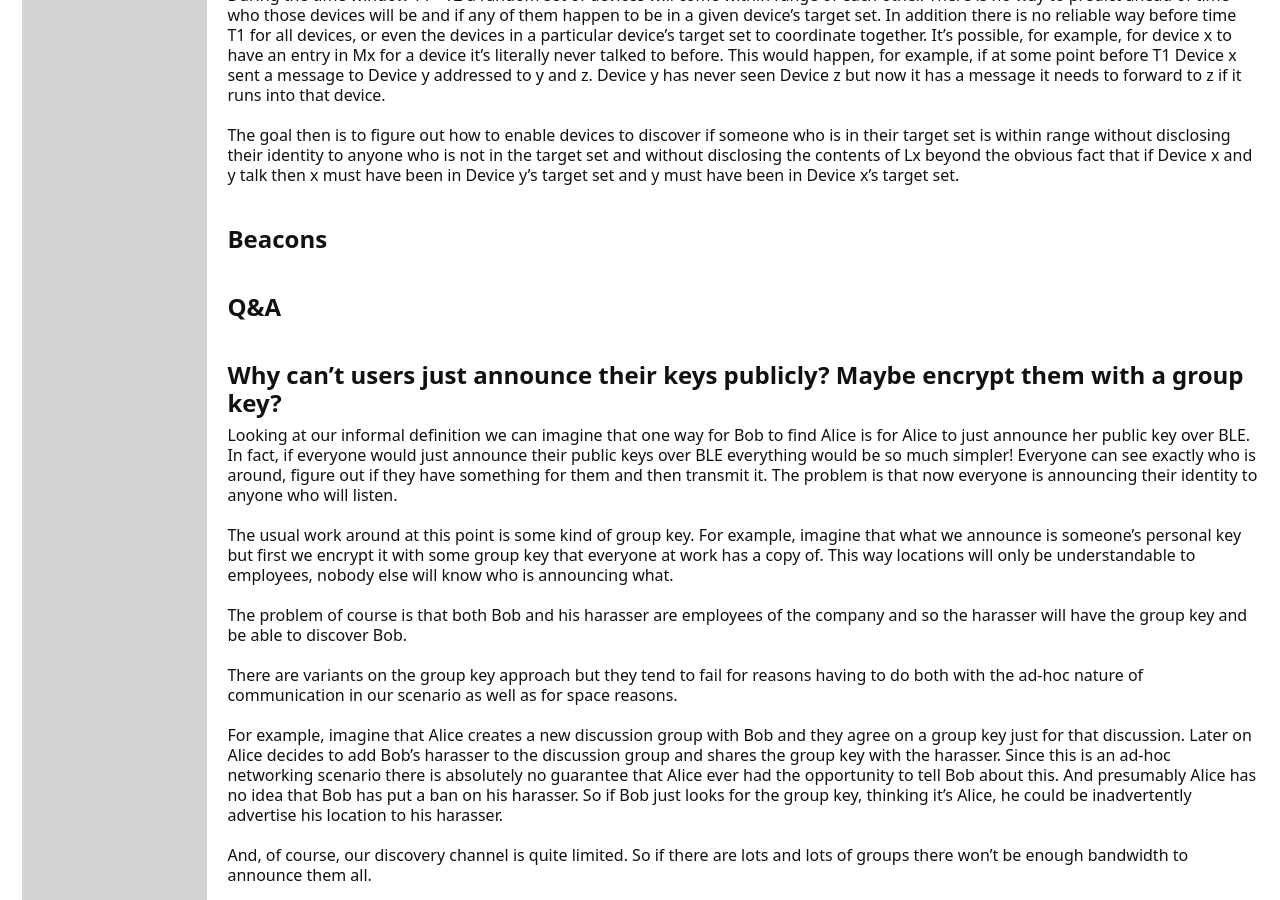
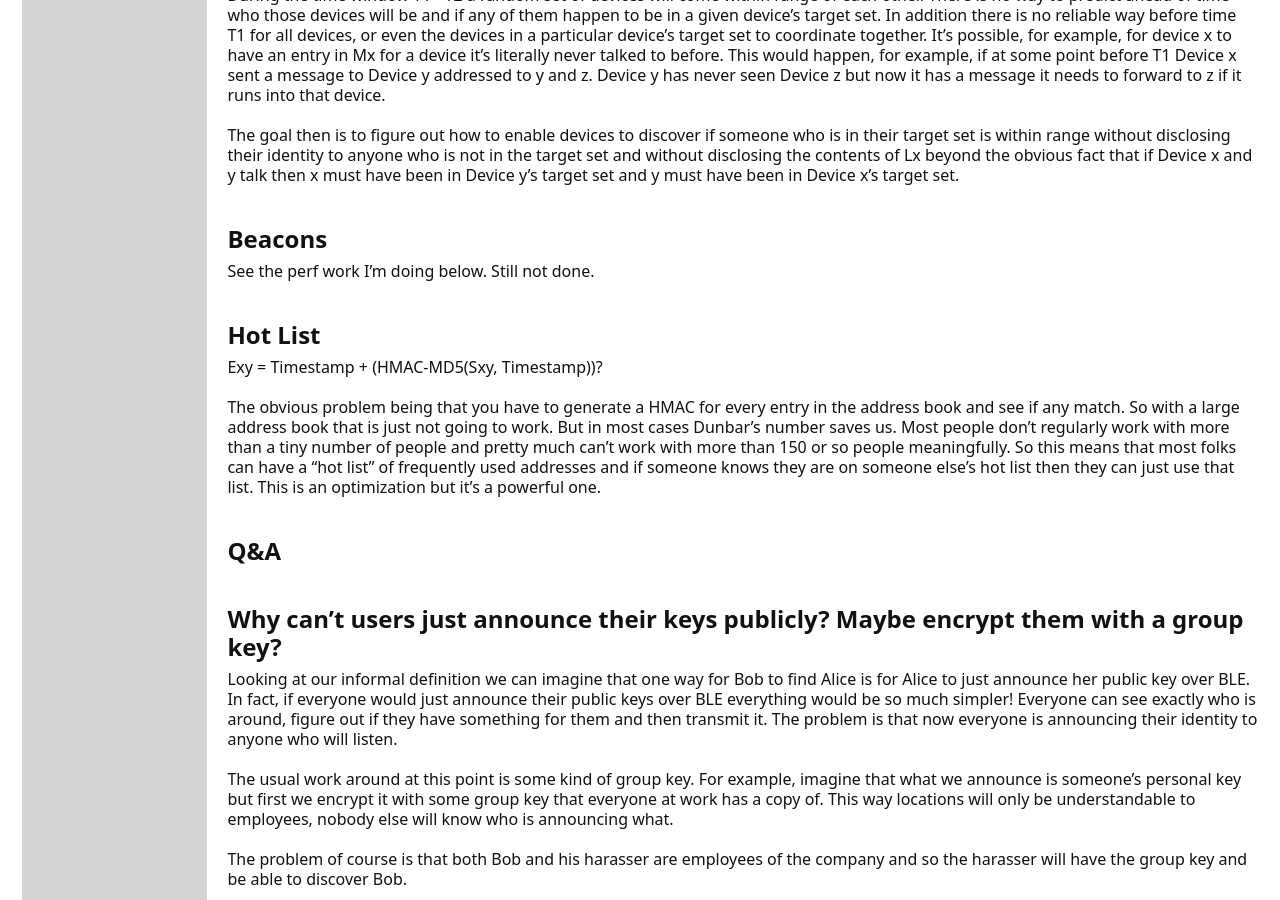
Before and after one commit to thaliproject/thali, a Jekyll site: the page built from presenceprotocolforopportunisticsynching.md, in a window 1280 px wide and 900 px high, scrolled down 1050 px. Built offline with Jekyll 4.4.1, drawn with Linux system fonts in a browser that asks for light colours; Markdown is read by kramdown in place of the engine named in the settings; some of the changed text lies outside the part shown.

Commit message:
Update presenceprotocolforopportunisticsynching.md

```diff
--- a/presenceprotocolforopportunisticsynching.md
+++ b/presenceprotocolforopportunisticsynching.md
@@ -36,7 +36,12 @@ During the time window T1 - T2 a random set of devices will come within range of
 The goal then is to figure out how to enable devices to discover if someone who is in their target set is within range without disclosing their identity to anyone who is not in the target set and without disclosing the contents of Lx beyond the obvious fact that if Device x and y talk then x must have been in Device y's target set and y must have been in Device x's target set.
 
 # Beacons
+See the perf work I'm doing below. Still not done.
 
+# Hot List
+Exy = Timestamp + (HMAC-MD5(Sxy, Timestamp))?
+
+The obvious problem being that you have to generate a HMAC for every entry in the address book and see if any match. So with a large address book that is just not going to work. But in most cases Dunbar's number saves us. Most people don't regularly work with more than a tiny number of people and pretty much can't work with more than 150 or so people meaningfully. So this means that most folks can have a "hot list" of frequently used addresses and if someone knows they are on someone else's hot list then they can just use that list. This is an optimization but it's a powerful one.
 
 # Q&A
 # Why can't users just announce their keys publicly? Maybe encrypt them with a group key?
```
Also changed, not shown: other parts of presenceprotocolforopportunisticsynching.md (+3 -2 lines).
